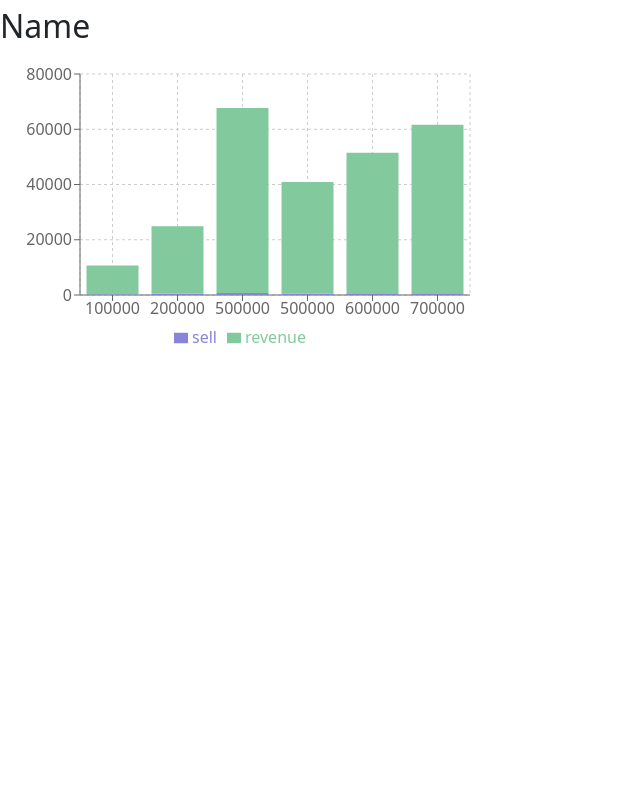
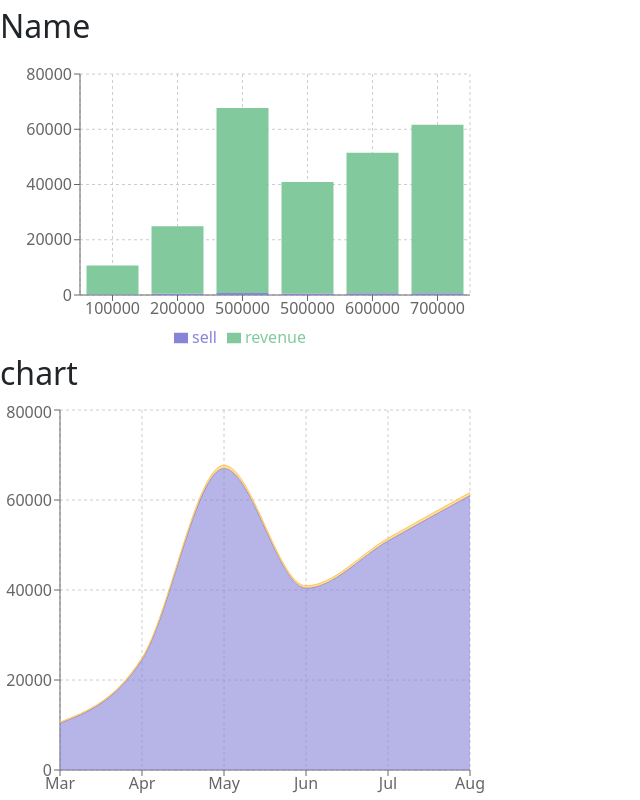
Before and after one commit to mkpbd/product-analysis-website, a React (Create React App) app: page / in a window 1280 px wide. Shown: the part 1528-2328 px from the top of the page, without its empty margins (0-640 px from the left). Before the commit the page ends 1882 px from the top, so only its background shows below. Built offline with nearby package versions, Linux system fonts and the light colour scheme.

Commit message:
area chart complte

```diff
--- a/src/App.js
+++ b/src/App.js
@@ -12,6 +12,7 @@ import LineCharts from './components/LineCharts/LineCharts';
 
 import PieCharts from './components/PieChart/PieCharts';
 import BarCharts from './components/BarCharts/BarCharts';
+import StackedAreaCharts from './components/StackedAreaCharts/StackedAreaCharts';
 
 
 function App() {
@@ -33,6 +34,7 @@ function App() {
       <LineCharts></LineCharts>
       <PieCharts></PieCharts>
       <BarCharts></BarCharts>
+      <StackedAreaCharts></StackedAreaCharts>
 
     </>
   );
--- /dev/null
+++ b/src/components/StackedAreaCharts/StackedAreaCharts.js
@@ -0,0 +1,36 @@
+import { Tooltip } from 'bootstrap';
+import React from 'react';
+import { Area, AreaChart, CartesianGrid, ResponsiveContainer, XAxis, YAxis } from 'recharts';
+import useChartData from '../../hooks/useChartData';
+
+const StackedAreaCharts = () => {
+    const [data] = useChartData();
+    return (
+        <div>
+            <h2>chart</h2>
+            {/* <ResponsiveContainer width="100%" height="100%"> */}
+        <AreaChart
+          width={500}
+          height={400}
+          data={data}
+          margin={{
+            top: 10,
+            right: 30,
+            left: 0,
+            bottom: 0,
+          }}
+        >
+          <CartesianGrid strokeDasharray="3 3" />
+          <XAxis dataKey="month" />
+          <YAxis />
+          {/* <Tooltip /> */}
+          <Area type="monotone" dataKey="revenue" stackId="1" stroke="#8884d8" fill="#8884d8" />
+          {/* <Area type="monotone" dataKey="investment" stackId="1" stroke="#82ca9d" fill="#82ca9d" /> */}
+          <Area type="monotone" dataKey="sell" stackId="1" stroke="#ffc658" fill="#ffc658" />
+        </AreaChart>
+      {/* </ResponsiveContainer> */}
+        </div>
+    );
+};
+
+export default StackedAreaCharts;
```
Also changed, not shown: src/components/StackedAreaCharts/StackedAreaCharts.css (added).
